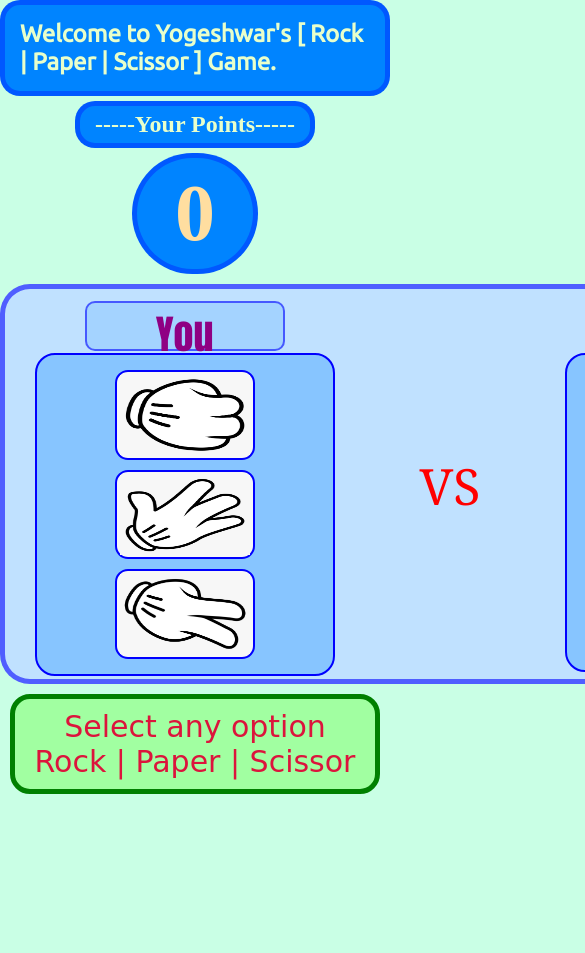
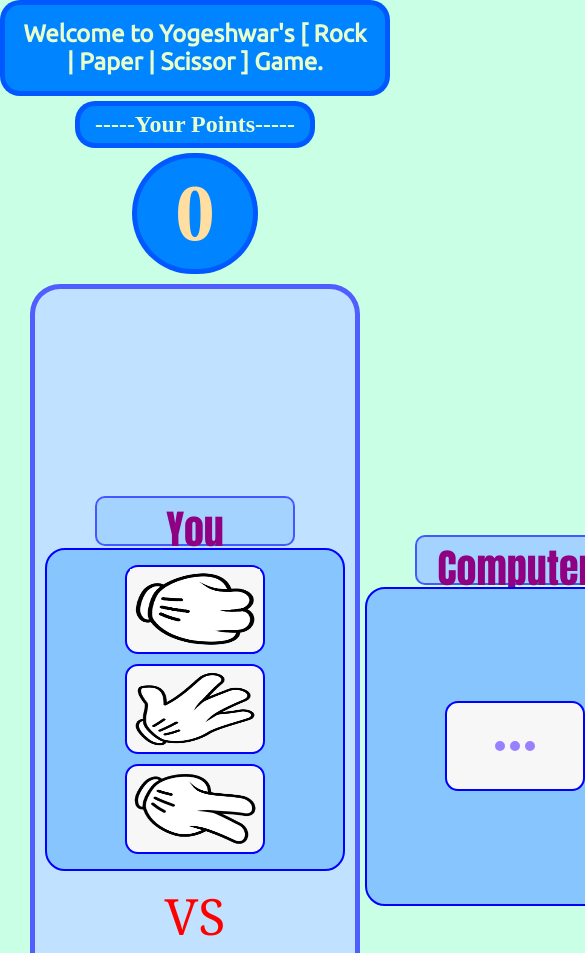
Before and after one commit to Yogeshwar05/yogeshwar-rps.github.io, a plain HTML site: page index.html in a window 390 px wide. Shown: the top 953 px of the page, 585 px wide, since content can reach past the window. Before the commit the page ends 844 px from the top, so only its background shows below. Drawn offline with Linux system fonts and the light colour scheme.

Commit message:
Website-Part-1

```diff
--- a/index.html
+++ b/index.html
@@ -7,6 +7,7 @@
     <meta name="viewport" content="width=device-width, initial-scale=1.0">
     <title>Yogeshwar | RPS Game</title>
     <link rel="stylesheet" href="style.css">
+    <link rel="stylesheet" href="phone.css">
     <link rel="preconnect" href="https://fonts.googleapis.com">
     <link rel="preconnect" href="https://fonts.gstatic.com" crossorigin>
     <link href="https://fonts.googleapis.com/css2?family=Ubuntu&display=swap" rel="stylesheet">
--- a/phone.css
+++ b/phone.css
@@ -0,0 +1,10 @@
+@media (max-width: 900px) {
+  .main-container {
+    flex-direction: column;
+    width: 330px;
+    height: 870px;
+  }
+  .seperator {
+    margin: 5px auto;
+  }
+}
--- a/style.css
+++ b/style.css
@@ -19,6 +19,7 @@ body {
 }
 .page-heading {
   margin: 15px;
+  text-align: center;
 }
 
 .game-heading {
@@ -355,3 +356,12 @@ body {
   padding: 10px;
   text-align: center;
 }
+.al {
+  transition: all 0.75s;
+}
+.al:hover {
+  transform: scale(1.15);
+}
+.al:active {
+  border: 2px solid darkgreen;
+}
```
